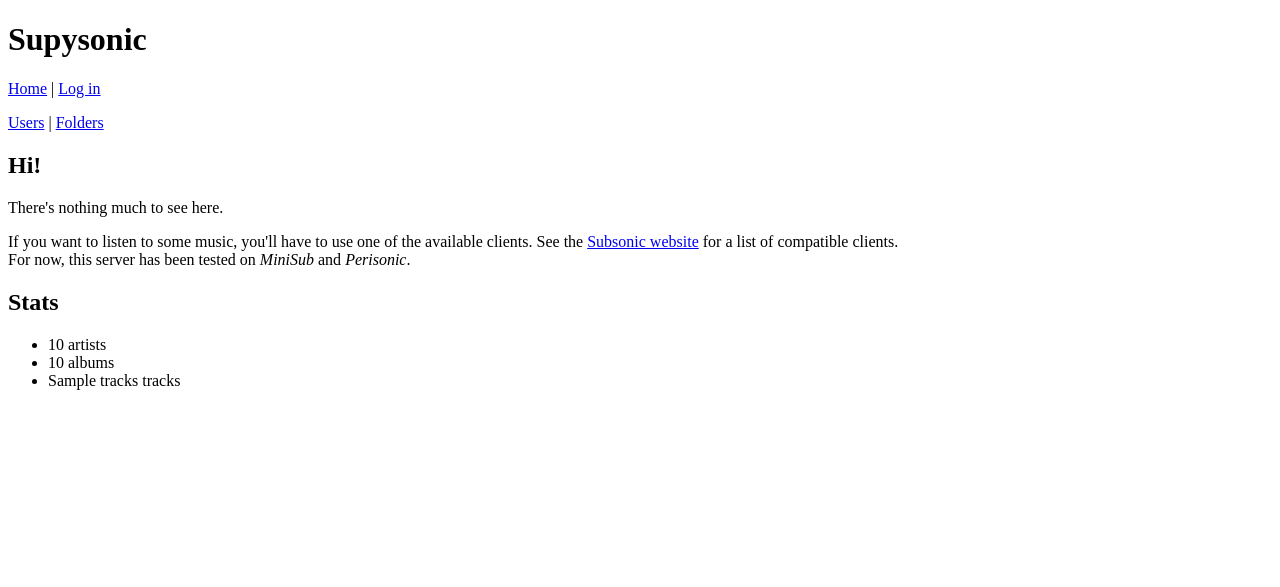
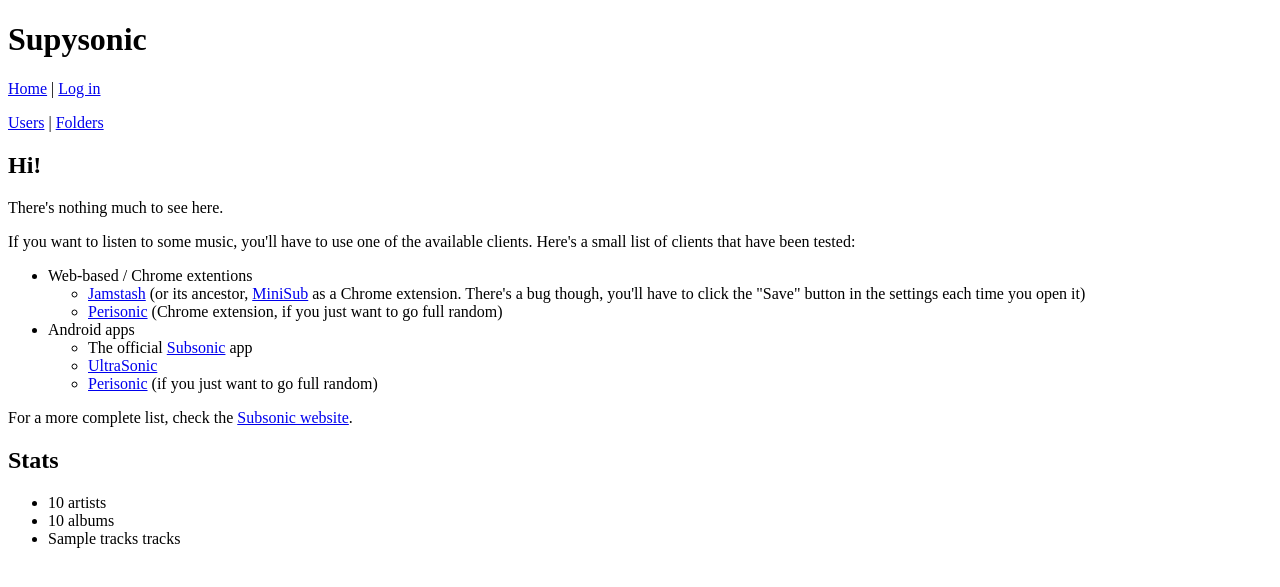
Before and after one commit to spl0k/supysonic, a Python web app: template templates/home.html in a window 1280 px wide. Shown: the top 587 px of the page. Run offline with Jinja, Linux system fonts and the light colour scheme; the template is opened without the code that fills it: most values are stand-ins (such as "Sample title", 1, 10 or a date in 2020).

Commit message:
Improved then landing page a bit

```diff
--- a/templates/home.html
+++ b/templates/home.html
@@ -6,11 +6,24 @@
 
 <h2>Hi!</h2>
 <p>There's nothing much to see here.</p>
-<p>
-	If you want to listen to some music, you'll have to use one of the available clients. See the <a href="http://www.subsonic.org/pages/apps.jsp">Subsonic website</a>
-	for a list of compatible clients.<br />
-	For now, this server has been tested on <em>MiniSub</em> and <em>Perisonic</em>.
-</p>
+<p>If you want to listen to some music, you'll have to use one of the available clients. Here's a small list of clients that have been tested:</p>
+<ul>
+	<li>Web-based / Chrome extentions
+	<ul>
+		<li><a href="http://tsquillario.github.io/Jamstash/">Jamstash</a> (or its ancestor, <a href="https://chrome.google.com/webstore/detail/minisub/jccdpflnecheidefpofmlblgebobbloc">MiniSub</a>
+		as a Chrome extension. There's a bug though, you'll have to click the "Save" button in the settings each time you open it)</li>
+		<li><a href="https://chrome.google.com/webstore/detail/perisonic/bkdipjpecphmbijlckkkmabnabhbpjbn">Perisonic</a> (Chrome extension, if you just want to go full random)</li>
+	</ul>
+	</li>
+	<li>Android apps
+	<ul>
+		<li>The official <a href="https://play.google.com/store/apps/details?id=net.sourceforge.subsonic.androidapp">Subsonic</a> app</li>
+		<li><a href="https://play.google.com/store/apps/details?id=com.thejoshwa.ultrasonic.androidapp">UltraSonic</a></li>
+		<li><a href="https://play.google.com/store/apps/details?id=com.perisonic">Perisonic</a> (if you just want to go full random)</li>
+	</ul>
+	</li>
+</ul>
+<p>For a more complete list, check the <a href="http://www.subsonic.org/pages/apps.jsp">Subsonic website</a>.</p>
 
 <h2>Stats</h2>
 <ul>
```
